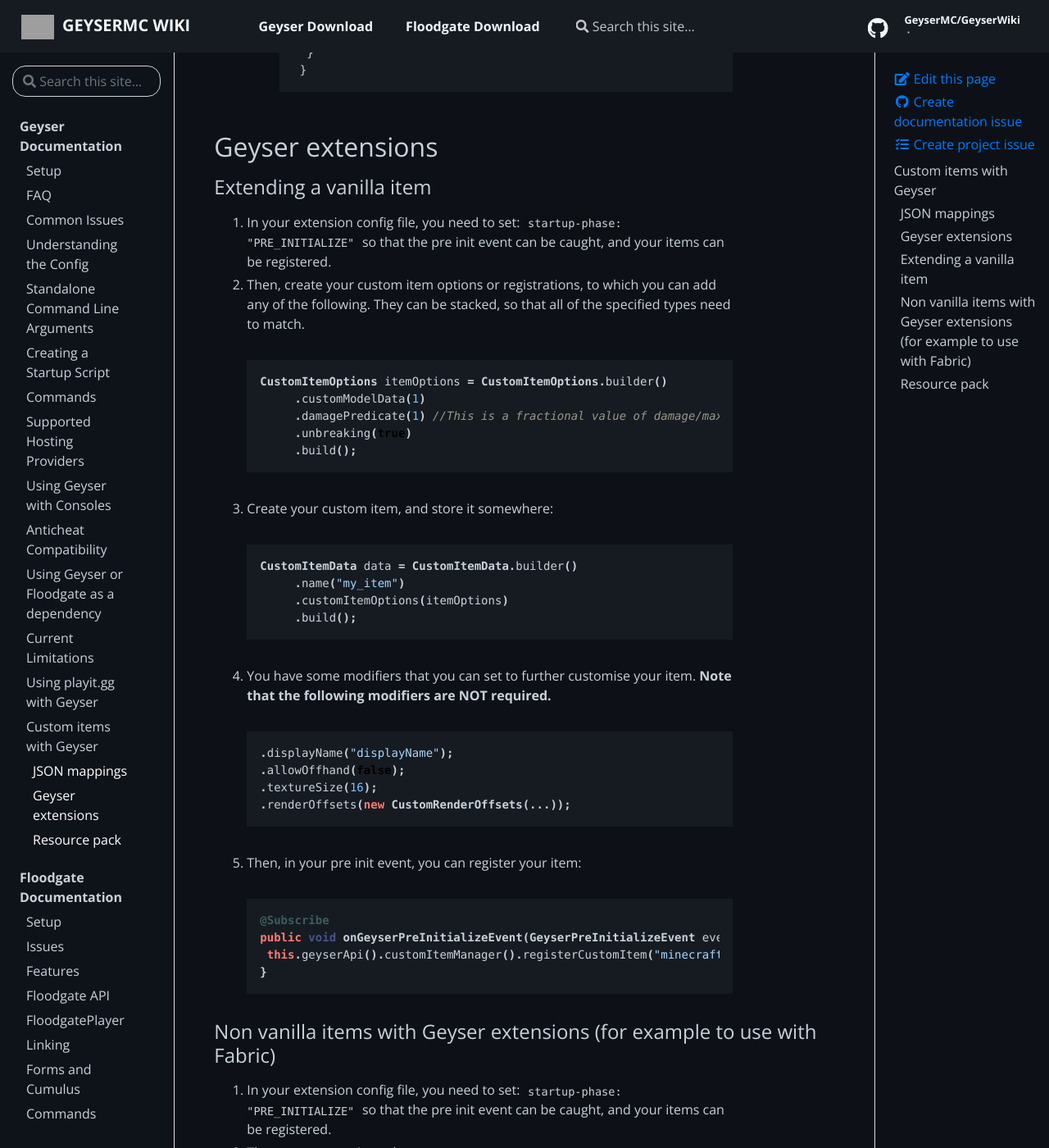
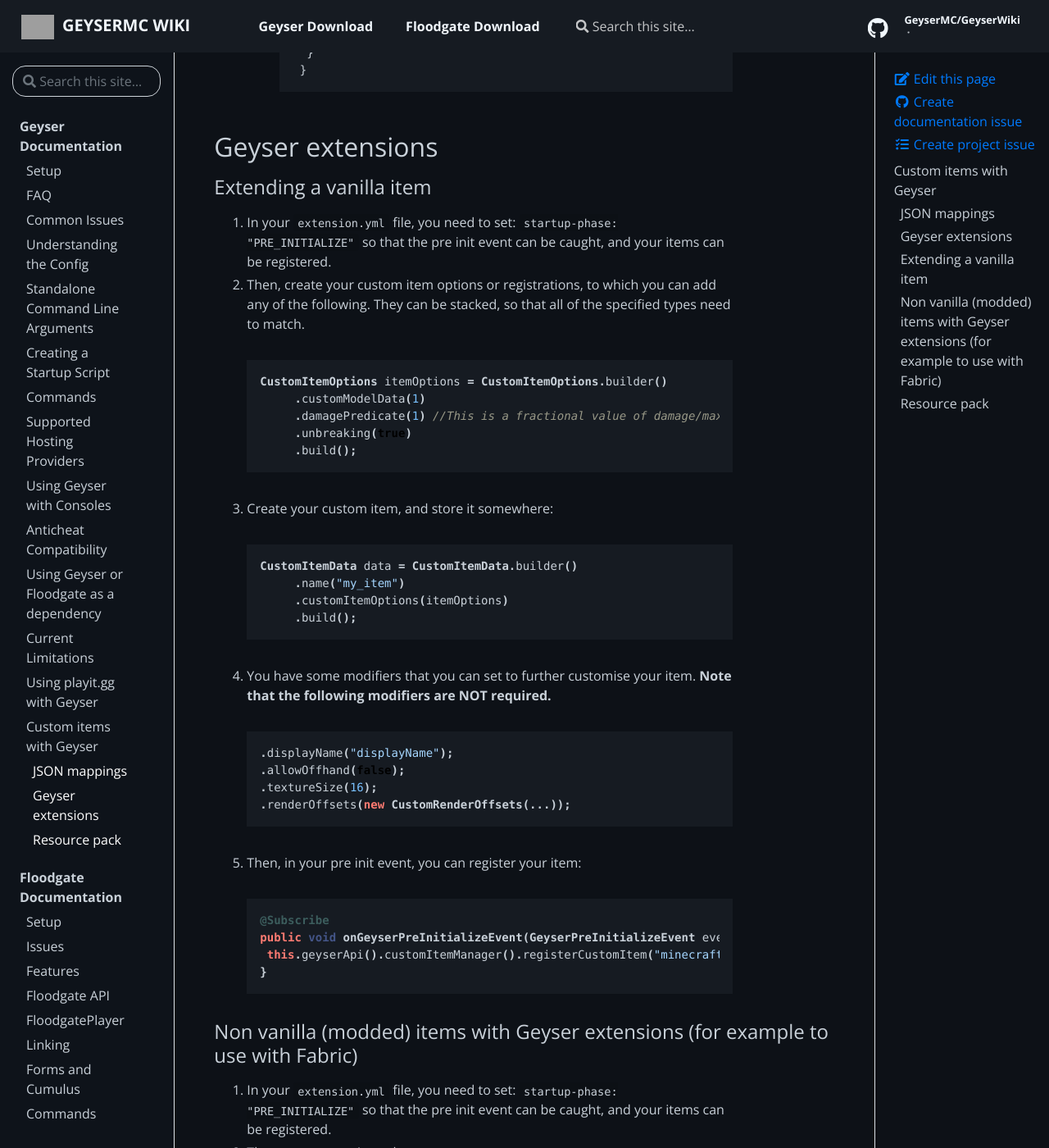
Before and after one commit to GeyserMC/GeyserWiki, a Jekyll site: the page built from _docs/geyser/custom-items.md, in a window 1280 px wide and 1400 px high, scrolled down 1920 px. Shown: the whole window at 82% size. Built offline with Jekyll 4.4.1, drawn with Linux system fonts in a browser that asks for light colours; some of the changed text lies outside the part shown; grey boxes are pictures that could not be loaded.

Commit message:
Review requests

````diff
--- a/_docs/geyser/custom-items.md
+++ b/_docs/geyser/custom-items.md
@@ -77,7 +77,7 @@
 
 ### Extending a vanilla item
 
-1. In your extension config file, you need to set: `startup-phase: "PRE_INITIALIZE"` so that the pre init event can be caught, and your items can be registered.
+1. In your `extension.yml` file, you need to set: `startup-phase: "PRE_INITIALIZE"` so that the pre init event can be caught, and your items can be registered.
 2. Then, create your custom item options or registrations, to which you can add any of the following. They can be stacked, so that all of the specified types need to match.
 ```java
 CustomItemOptions itemOptions = CustomItemOptions.builder()
@@ -108,9 +108,9 @@
 }
 ```
 
-### Non vanilla items with Geyser extensions (for example to use with Fabric)
+### Non vanilla (modded) items with Geyser extensions (for example to use with Fabric)
 
-1. In your extension config file, you need to set: `startup-phase: "PRE_INITIALIZE"` so that the pre init event can be caught, and your items can be registered.
+1. In your `extension.yml` file, you need to set: `startup-phase: "PRE_INITIALIZE"` so that the pre init event can be caught, and your items can be registered.
 2. Then, create your item data:
 ```java
 NonVanillaCustomItemData data = NonVanillaCustomItemData.builder()
````
Also changed, not shown: other parts of _docs/geyser/custom-items.md (+1 -1 lines).
